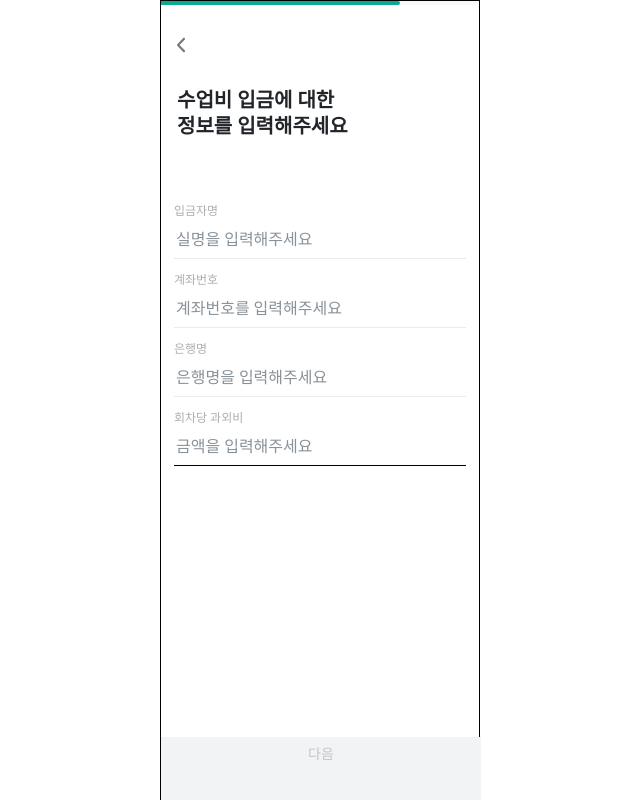
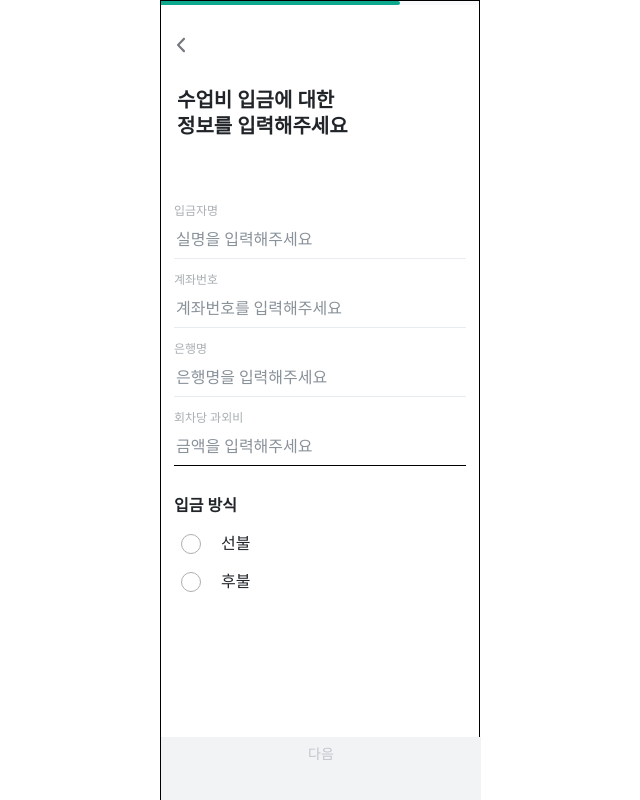
Before and after one commit to Gwasuwon-shot/Tutice_Client, a React (Vite) app: page /tuition-payment in a window 1280 px wide. Shown: the whole page, without its empty margins (320-960 px from the left). Built offline with nearby package versions, Linux system fonts and the light colour scheme; a web font is replaced by a local one; what recoil-persist would draw is missing.

Commit message:
[ feat ] 선불, 후불 방식 관리

```diff
--- a/src/components/tuitionPayment/PaymentInput.tsx
+++ b/src/components/tuitionPayment/PaymentInput.tsx
@@ -1,8 +1,8 @@
 import React, { ChangeEvent, FocusEvent } from 'react';
-import { accountNumber, bankName, moneyAmount, payingPersonName } from "../../atom/tuitionPayment/tuitionPayment";
+import { RegisterLessonInputIc, TuitionPaymentRadioButtonCheckedIc, TuitionPaymentRadioButtonNotCheckedIc } from '../../assets';
+import { accountNumber, bankName, moneyAmount, payingPersonName, paymentOrder } from "../../atom/tuitionPayment/tuitionPayment";
 import { useEffect, useState } from "react";
 
-import { RegisterLessonInputIc } from '../../assets';
 import styled from 'styled-components';
 import { useRecoilState } from "recoil";
 
@@ -19,7 +19,7 @@ interface BankProp {
 }
 
 interface MoneyProp {
-    moenyFocused : boolean;
+    moneyFocused : boolean;
 }
 
 export default function PaymentInput() {
@@ -90,6 +90,16 @@ export default function PaymentInput() {
         setMoney(event.target.value);
     };
 
+    // 5. checkbox
+    const [order, setOrder] = useRecoilState<string>(paymentOrder);
+
+    const handleFirstChange = () => {
+        setOrder("선불");
+    };
+
+    const handleLastChange = () => {
+        setOrder("후불");
+    }
 
     return (
 
@@ -146,6 +156,20 @@ export default function PaymentInput() {
             />
             {isMoneyFocused && <RegisterLessonInputIcon/>}
         </MoneyInputSection>
+
+        <CheckboxWrapper>
+            <CheckboxHeader> 입금 방식</CheckboxHeader>
+            <CheckboxLabel>
+                <CheckboxInput type ="checkbox" checked = {order} onChange = {handleFirstChange} />
+                {order === "선불" ? <CheckboxIcon as = {TuitionPaymentRadioButtonCheckedIc} /> : <CheckboxIcon as = {TuitionPaymentRadioButtonNotCheckedIc} /> }
+                <CheckboxP> 선불 </CheckboxP>
+            </CheckboxLabel>
+            <CheckboxLabel>
+                <CheckboxInput type ="checkbox" checked = {order} onChange = {handleLastChange} />
+                {order === "후불" ? <CheckboxIcon as = {TuitionPaymentRadioButtonCheckedIc} /> : <CheckboxIcon as = {TuitionPaymentRadioButtonNotCheckedIc} /> }
+                <CheckboxP> 후불 </CheckboxP>
+            </CheckboxLabel>
+        </CheckboxWrapper>
     </InputWrapper>
     );
 }
@@ -277,3 +301,36 @@ const RegisterLessonInputIcon = styled(RegisterLessonInputIc)`
     bottom: 0.7rem;
     right: 1.1rem;
 `
+
+const CheckboxWrapper = styled.section`
+    display: flex;
+    flex-direction: column;
+    gap: 1.8rem;
+
+    width: 29.2rem;
+    margin-top: 1.7rem;
+`
+
+const CheckboxHeader = styled.h1`
+    ${({ theme }) => theme.fonts.title02};
+    color: ${({ theme }) => theme.colors.grey900};
+`
+
+const CheckboxLabel = styled.label`
+    display: flex;
+    cursor: pointer;
+`
+
+const CheckboxInput = styled.input`
+    appearance: none;
+`
+const CheckboxIcon = styled.svg`
+    width: 2rem;
+    height: 2rem;
+    margin-right: 2rem;
+`;
+
+const CheckboxP = styled.p`
+    ${({ theme }) => theme.fonts.title03};
+    color: ${({ theme }) => theme.colors.grey900};
+`
```
